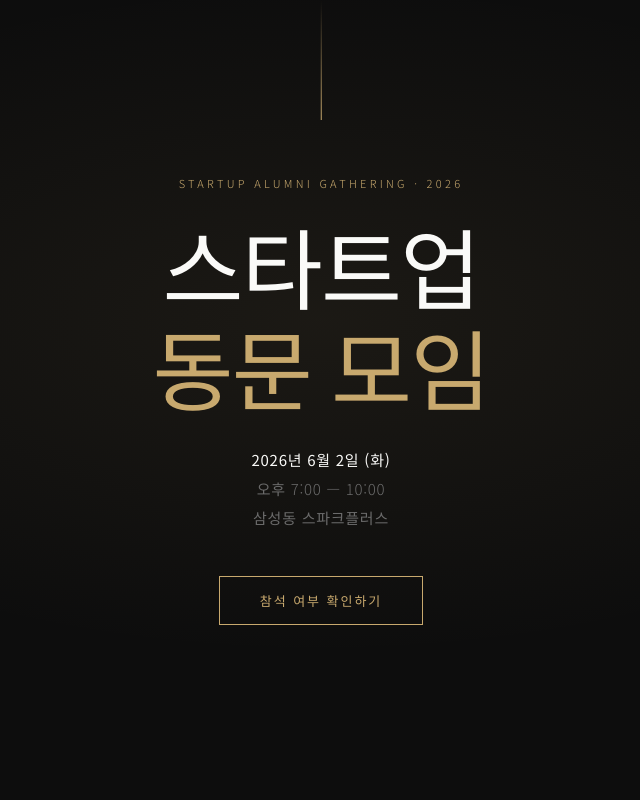
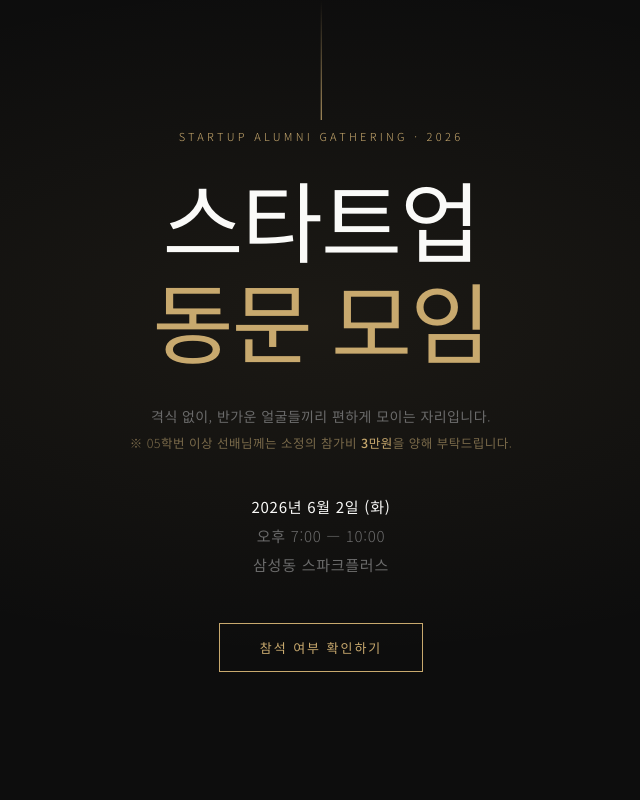
Before and after one commit to soulharbor-kr/skku-startup-rockets-rsvp, a Next.js app: page / in a window 1280 px wide. Shown: the top 800 px of the page, without its empty margins (319-959 px from the left). Built offline with nearby package versions, Linux system fonts and the light colour scheme; no server answers.

Commit message:
feat: 히어로에 비공식 모임 안내 및 05학번 이상 참가비 3만원 문구 추가

```diff
--- a/pages/index.js
+++ b/pages/index.js
@@ -125,6 +125,10 @@ export default function Home() {
         <h1 className="hero-title">
           스타트업<br /><em>동문 모임</em>
         </h1>
+        <p className="hero-desc">
+          격식 없이, 반가운 얼굴들끼리 편하게 모이는 자리입니다.<br />
+          <span className="hero-notice">※ 05학번 이상 선배님께는 소정의 참가비 <em>3만원</em>을 양해 부탁드립니다.</span>
+        </p>
         <div className="hero-meta">
           <div><strong>2026년 6월 2일 (화)</strong></div>
           <div>오후 7:00 — 10:00</div>
--- a/styles/globals.css
+++ b/styles/globals.css
@@ -100,6 +100,28 @@ body {
 .hero-meta strong {
   color: var(--white);
   font-weight: 400;
+}
+
+.hero-desc {
+  font-size: 14px;
+  color: var(--gray);
+  line-height: 1.9;
+  letter-spacing: 0.03em;
+  margin-bottom: 2.5rem;
+  animation: fadeUp 0.8s 0.9s ease both;
+  text-align: center;
+}
+
+.hero-notice {
+  font-size: 12.5px;
+  color: #7a6a4a;
+  letter-spacing: 0.04em;
+}
+
+.hero-notice em {
+  font-style: normal;
+  color: var(--gold);
+  font-weight: 500;
 }
 
 .hero-cta {
```
